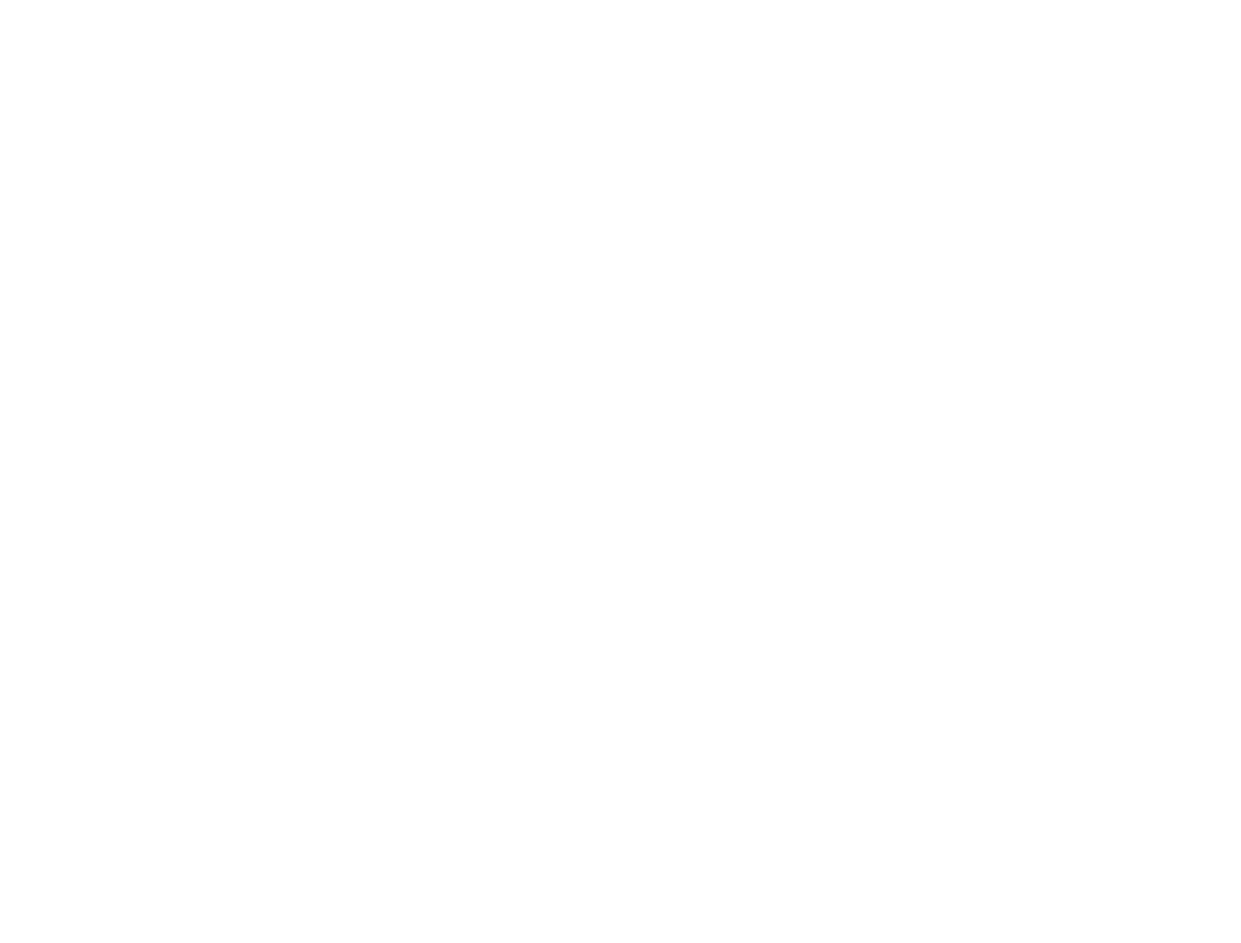
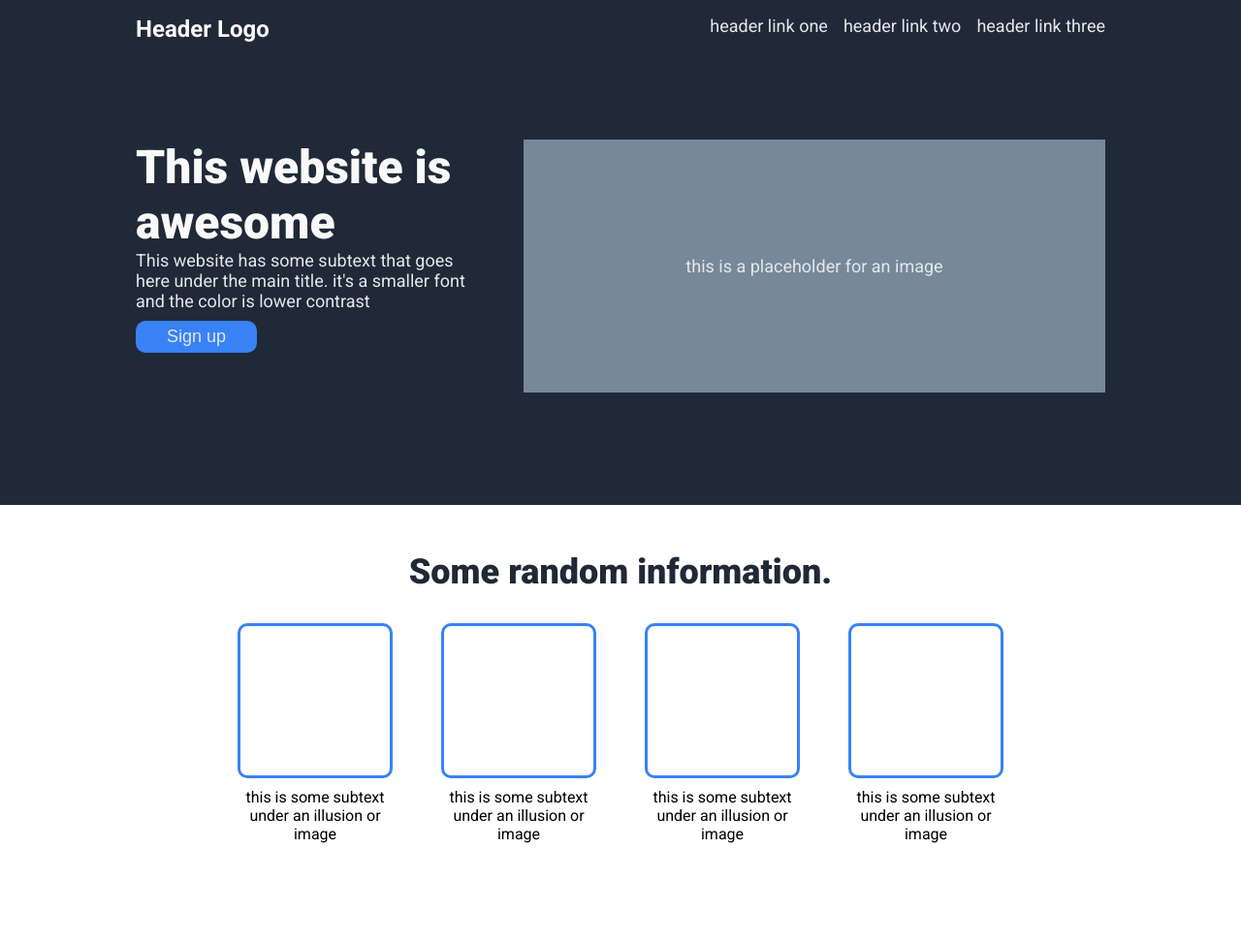
Before and after one commit to sam88mohd/odin-landing-page, a plain HTML site: page index.html in a window 1280 px wide. Shown: the top 973 px of the page at 97% size. Before the commit the page ends 800 px from the top, so only its background shows below. Drawn offline with Linux system fonts and the light colour scheme.

Commit message:
add styling and html

```diff
--- a/index.html
+++ b/index.html
@@ -7,5 +7,72 @@
     <title>Odin Landing Page</title>
     <link rel="stylesheet" href="styles.css" />
   </head>
-  <body></body>
+  <body>
+    <section class="hero">
+      <header>
+        <div class="logo">Header Logo</div>
+        <ul>
+          <li><a href="#">header link one</a></li>
+          <li><a href="#">header link two</a></li>
+          <li><a href="#">header link three</a></li>
+        </ul>
+      </header>
+      <div class="hero-content">
+        <div class="hero-text">
+          <h1>This website is awesome</h1>
+          <p>
+            This website has some subtext that goes here under the main title.
+            it's a smaller font and the color is lower contrast
+          </p>
+          <button class="hero-signup-btn">Sign up</button>
+        </div>
+        <div class="image-box">
+          <p>this is a placeholder for an image</p>
+        </div>
+      </div>
+    </section>
+    <section>
+      <h2>Some random information.</h2>
+      <div class="card-container">
+        <div class="card">
+          <div class="card-box"></div>
+          <p>this is some subtext under an illusion or image</p>
+        </div>
+        <div class="card">
+          <div class="card-box"></div>
+          <p>this is some subtext under an illusion or image</p>
+        </div>
+        <div class="card">
+          <div class="card-box"></div>
+          <p>this is some subtext under an illusion or image</p>
+        </div>
+        <div class="card">
+          <div class="card-box"></div>
+          <p>this is some subtext under an illusion or image</p>
+        </div>
+      </div>
+    </section>
+    <section class="quote">
+      <quote
+        >This is an inspiring quote, or a testimonial from a customer, Maybe
+        it's just filling up space, or maybe people will actually read it. Who
+        knows? All I know is that it looks nice.</quote
+      >
+      <span>- Thor, God of Thunder</span>
+    </section>
+    <section>
+      <div>
+        <div>
+          <h3>Call to action! It's time!</h3>
+          <p>Sign up for our product by clicking that button over there</p>
+        </div>
+        <button>Sign up</button>
+      </div>
+    </section>
+    <footer>
+        <div>
+            Copyright &#169 The Odin Project 2021
+        </div>
+    </footer>
+  </body>
 </html>
--- a/styles.css
+++ b/styles.css
@@ -1,5 +1,142 @@
+@import url("https://fonts.googleapis.com/css2?family=Roboto:ital,wght@0,100;0,300;0,400;0,500;0,700;0,900;1,100;1,300;1,400;1,500;1,700;1,900&display=swap");
+
 * {
   padding: 0;
   margin: 0;
   box-sizing: border-box;
 }
+
+body {
+  font-family: "Roboto", sans-serif;
+}
+
+section {
+  padding: 16px 140px;
+}
+
+.hero {
+  background-color: #1f2937;
+}
+
+header {
+  display: flex;
+  justify-content: space-between;
+}
+
+.logo {
+  color: #f9faf8;
+  font-size: 24px;
+  font-weight: 700;
+}
+
+ul {
+  list-style-type: none;
+  display: flex;
+  justify-content: space-between;
+  gap: 16px;
+}
+
+a {
+  text-decoration: none;
+  font-size: 18px;
+  color: #e5e7eb;
+}
+
+.hero-content {
+  display: flex;
+  justify-content: space-between;
+  margin: 100px 0;
+  gap: 40px;
+}
+
+.image-box {
+  background-color: lightslategray;
+  min-width: 600px;
+  padding: 120px 0;
+  display: flex;
+  justify-content: center;
+  align-items: center;
+}
+
+h1 {
+  color: #f9faf8;
+  font-size: 48px;
+  font-weight: 800;
+}
+
+.hero-content p {
+  font-size: 18px;
+  color: #e5e7eb;
+}
+
+.hero-signup-btn {
+  background-color: #3882f6;
+  padding: 6px 32px;
+  border: none;
+  border-radius: 10px;
+  color: #e5e7eb;
+  margin-top: 10px;
+  font-size: 18px;
+}
+
+.card-container {
+  display: flex;
+  justify-content: center;
+  gap: 50px;
+}
+
+.card {
+  display: flex;
+  flex-direction: column;
+  justify-content: center;
+  align-items: center;
+  width: 160px;
+  margin-bottom: 100px;
+}
+
+.card p {
+  text-align: center;
+  margin-top: 10px;
+}
+
+.card-box {
+  border: 3px solid #3882f6;
+  border-radius: 10px;
+  width: 160px;
+  height: 160px;
+}
+
+h2 {
+  text-align: center;
+  font-size: 36px;
+  color: #1f2937;
+  font-weight: 800;
+  margin: 32px;
+}
+
+.quote {
+  padding: 140px 300px;
+  background-color: #e5e7eb;
+  font-size: 36px;
+  font-weight: 300;
+  font-style: italic;
+  color: #1f2937;
+  display: flex;
+  flex-direction: column;
+}
+
+.quote span {
+  font-size: 24px;
+  font-weight: 700;
+  font-style: normal;
+  text-align: end;
+}
+
+footer {
+  background-color: #1f2937;
+  color: #f9faf8;
+  display: flex;
+  justify-content: center;
+  align-items: center;
+  padding: 32px;
+}
```
